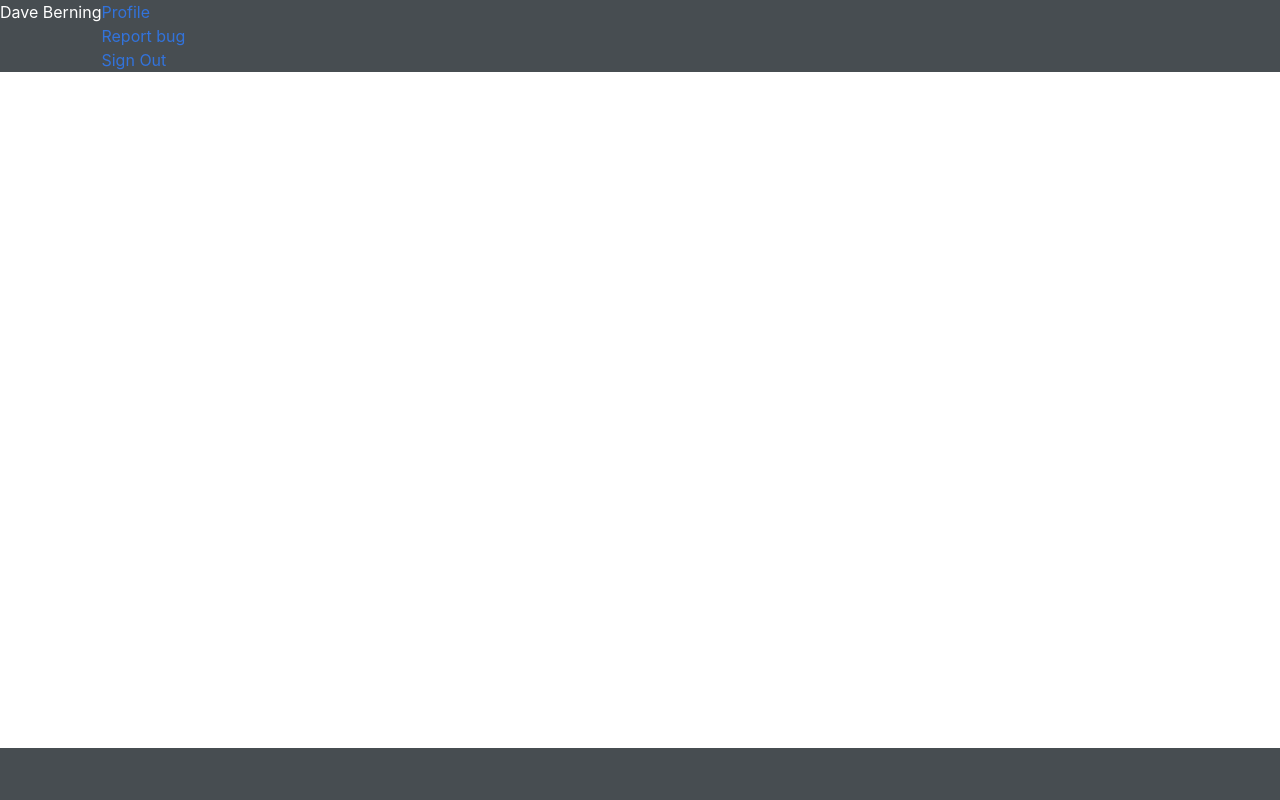
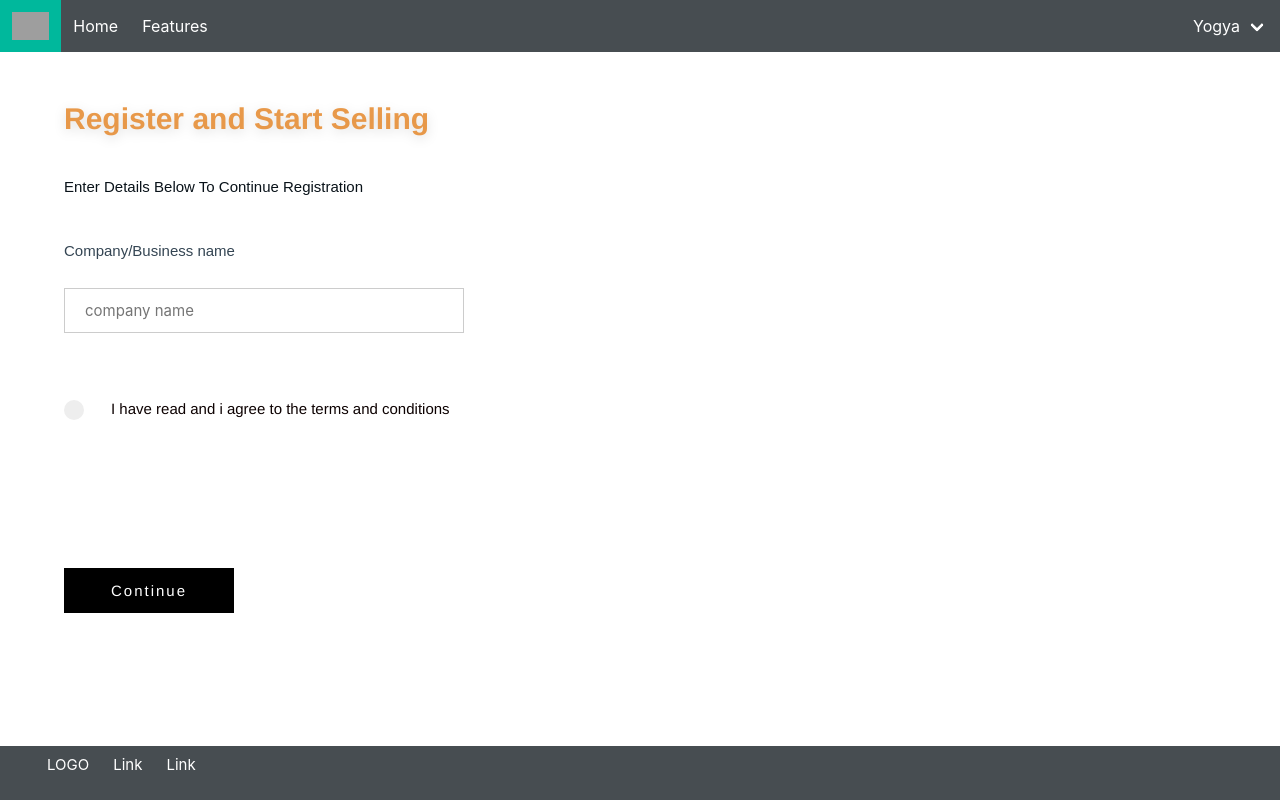
Before and after one commit to r-i-c-h-a/ACMS, a Flask app: template templates/userRegistration.html in a window 1280 px wide. Run offline with Flask 2, Linux system fonts and the light colour scheme; the template is opened without the code that fills it, so the values that code supplies are empty; some libraries are stand-ins or nearby versions; grey boxes are pictures that could not be loaded.

Commit message:
without actions

```diff
--- a/templates/userRegistration.html
+++ b/templates/userRegistration.html
@@ -1,39 +1,239 @@
-{% extends "layout.html" %}
+{% extends "Layout.html" %}
 
 {% block title %}User Registration{% endblock %}
 
 {% block header %}
-<div className="navbar-end">
-  <div className="navbar-item has-dropdown is-hoverable">
-    <div className="navbar-link"> Dave Berning
+<style>
+  #Heading {
+    display: flex;
+    flex-wrap: wrap;
+    filter: drop-shadow(0px 3px 6px rgba(0, 0, 0, 0.161));
+    position: absolute;
+    left: 5%;
+    top: 12%;
+    overflow: visible;
+    text-align: left;
+    font-family: Helvetica Neue;
+    font-style: normal;
+    font-weight: bold;
+    font-size: 30px;
+    color: rgba(229,133,38,0.827);
+  }
+  #Subhead {
+    display: flex;
+    flex-wrap: wrap;
+		position: absolute;
+		left: 5%;
+		top: 22%;
+		overflow: visible;
+		width: 599px;
+		white-space: nowrap;
+		text-align: left;
+		font-family: Arial;
+		font-style: normal;
+		font-weight: normal;
+		font-size: 15px;
+		color: rgba(1,10,18,0.969);
+	}
+	#Company_Business_name {
+		position: absolute;
+		left: 5%;
+		top: 30%;
+		overflow: visible;
+		width: 339px;
+		height: 36px;
+		text-align: left;
+		font-family: Arial;
+		font-style: normal;
+		font-weight: normal;
+		font-size: 15px;
+		color: rgba(52,69,83,1);
+	}
+  #Input_Field {
+    position: absolute;
+    width: 400px;
+    height: 65px;
+    left: 5%;
+    top: 35%;
+    overflow: visible;
+  }
+  #Radio_Button {
+		position: absolute;
+		width: 70px;
+		height: 25px;
+		left: 5%;
+		top: 50%;
+		overflow: visible;
+	}
+	#tnc {
+		position: absolute;
+		left: 6%;
+		top: 50%;
+		overflow: visible;
+		width: 407px;
+		white-space: nowrap;
+		line-height: 20px;
+		margin-top: -1px;
+		text-align: center;
+		font-family: Helvetica;
+		font-style: normal;
+		font-weight: normal;
+		font-size: 15px;
+		color: rgba(13,2,2,1);
+	}
+  #Cont {
+		position: absolute;
+		width: 170px;
+		height: 45px;
+		left: 5%;
+		top: 70%;
+		overflow: visible;
+	}
+
+  input[type=text], input[type=password] {
+  width: 100%;
+  padding: 12px 20px;
+  font-size:15px;
+  margin: 8px 0;
+  display: inline-block;
+  border: 1px solid #ccc;
+  box-sizing: border-box;
+  }
+
+  button {
+  background-color: #000000;
+  color: white;
+  padding: 14px 20px;
+  margin: 8px 0;
+  border: none;
+  cursor: pointer;
+  width: 100%;
+  text-align: center;
+  font-family: Helvetica Neue;
+  font-size: 15px;
+  letter-spacing: 2px;
+  }
+
+  .container {
+  display: block;
+  position: relative;
+  padding-left: 35px;
+  margin-bottom: 12px;
+  cursor: pointer;
+  font-size: 22px;
+  -webkit-user-select: none;
+  -moz-user-select: none;
+  -ms-user-select: none;
+  user-select: none;
+}
+.container input { /* Hide the browser's default radio button */
+  position: absolute;
+  opacity: 0;
+  cursor: pointer;
+}
+.checkmark { /* Create a custom radio button */
+  position: absolute;
+  top: 0;
+  left: 0;
+  height: 20px;
+  width: 20px;
+  background-color: #eee;
+  border-radius: 50%;
+}
+.container:hover input ~ .checkmark { /* On mouse-over, add a grey background color */
+  background-color: #ccc;
+}
+.container input:checked ~ .checkmark { /* When the radio button is checked, add a blue background */
+  background-color: #000000;
+}
+.checkmark:after { /* Create the indicator (the dot/circle - hidden when not checked) */
+  content: "";
+  position: absolute;
+  display: none;
+}
+.container input:checked ~ .checkmark:after { /* Show the indicator (dot/circle) when checked */
+  display: block;
+}
+.container .checkmark:after { /* Style the indicator (dot/circle) */
+  top: 6px;
+  left: 6px;
+  width: 8px;
+  height: 8px;
+  border-radius: 50%;
+  background: white;
+}
+</style>
+<div class="navbar-brand">
+  <a class="navbar-item" href="#" style="color: white">
+    <img src="~/Desktop/Seller-Portal/azlogo.png" alt="Amazon">
+  </a>
+  <span class="navbar-burger" data-target="navMenu">
+    <span></span>
+    <span></span>
+    <span></span>
+  </span>
+</div>
+<div id="navMenu" class="navbar-menu">
+  <div class="navbar-start">
+    <a href="#about" class="navbar-item">Home</a>
+    <a href="#features" class="navbar-item">Features</a>
+  </div>
+  <div class="navbar-end">
+    <div class="navbar-item has-dropdown is-hoverable">
+      <a class="navbar-link">Yogya</a>
+      <div class="navbar-dropdown">
+        <a class="navbar-item">Profile</a>
+        <a class="navbar-item">Report bug</a>
+        <a class="navbar-item">Sign Out</a>
+      </div>
     </div>
   </div>
 </div>
-<div className="navbar-dropdown">
-  <a className="navbar-item">
-    <div>
-      <span className="icon is-small">
-        <i className="fa fa-user-circle-o"></i>
-      </span>
-      Profile
+{% endblock %}
+
+{% block body %}
+<div id="Heading">
+  <span>Register and Start Selling</span>
+</div>
+<div id="Subhead">
+  <span>Enter Details Below To Continue Registration</span>
+</div>
+<div id="Company_Business_name">
+  <span>Company/Business name</span>
+</div>
+<form>
+  <div id="Input_Field">
+    <input type="text" placeholder="company name" name="cname">
+  </div>
+</form>
+<div id="Radio_Button">
+  <label class="container">
+    <input type="radio" name="radio">
+    <span class="checkmark"></span>
+  </label>
+</div>
+<div id="tnc">
+  <span>I have read and i agree to the terms and conditions</span>
+</div>
+<div id="Cont">
+  <button type="submit">Continue</button>
+</div>
+{% endblock %}
+
+{% block footer %}
+<div class="navbar-item">
+  <div class="container has-text-centered has-text-white">
+    <div class="columns" style= "min-height:50px">
+      <div class="column" style="color:white; font-size:15px">
+          <h1>LOGO</h1>
+      </div>
+      <div class="column">
+        <a href="#" style="color:white; font-size:15px">Link</a>
+      </div>
+      <div class="column">
+        <a href="#" style="color:white; font-size:15px">Link</a>
+      </div>
     </div>
-  </a>
-  <a className="navbar-item">
-    <div>
-      <span className="icon is-small">
-        <i className="fa fa-bug"></i>
-      </span>
-      Report bug
-    </div>
-  </a>
-  <a className="navbar-item">
-    <div>
-      <span className="icon is-small">
-        <i className="fa fa-sign-out"></i>
-      </span>
-      Sign Out
-    </div>
-  </a>
+  </div>
 </div>
-
 {% endblock %}
```
